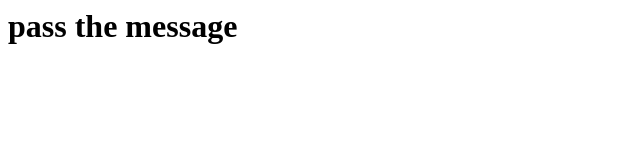
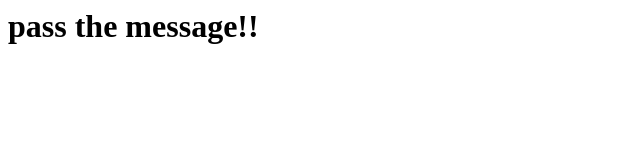
Before and after one commit to flynnmadsen/pass-the-message, a plain HTML site: page index.html in a window 1280 px wide. Shown: the full height of the page, 0-640 px from the left. Drawn offline with Linux system fonts and the light colour scheme.

Commit message:
exclamatio

```diff
--- a/index.html
+++ b/index.html
@@ -3,6 +3,6 @@
         <title>pass the message</title>
     </head>
     <body>
-        <h1> pass the message </h1>
+        <h1> pass the message!! </h1>
     </body>
 </html>
```
